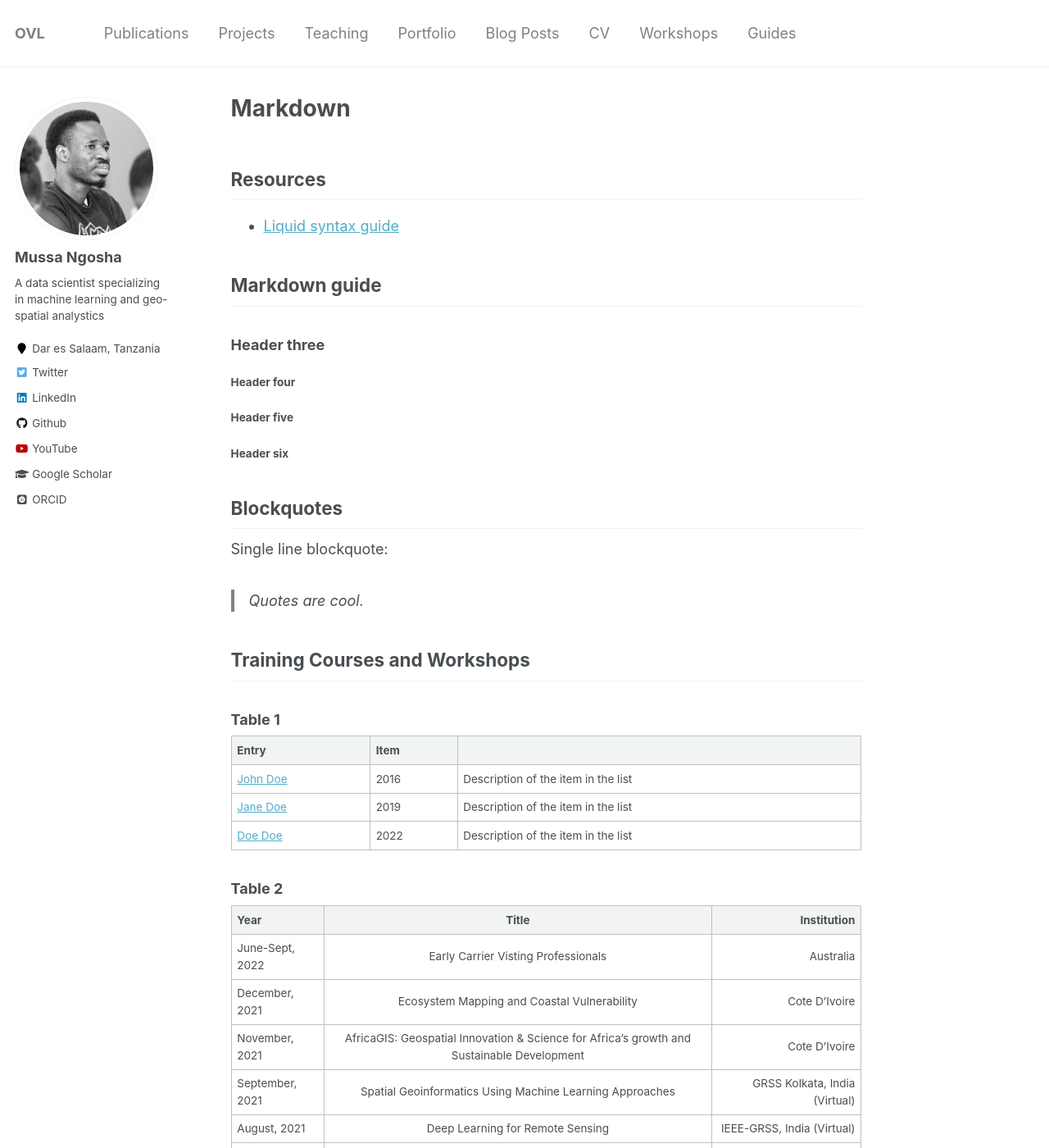
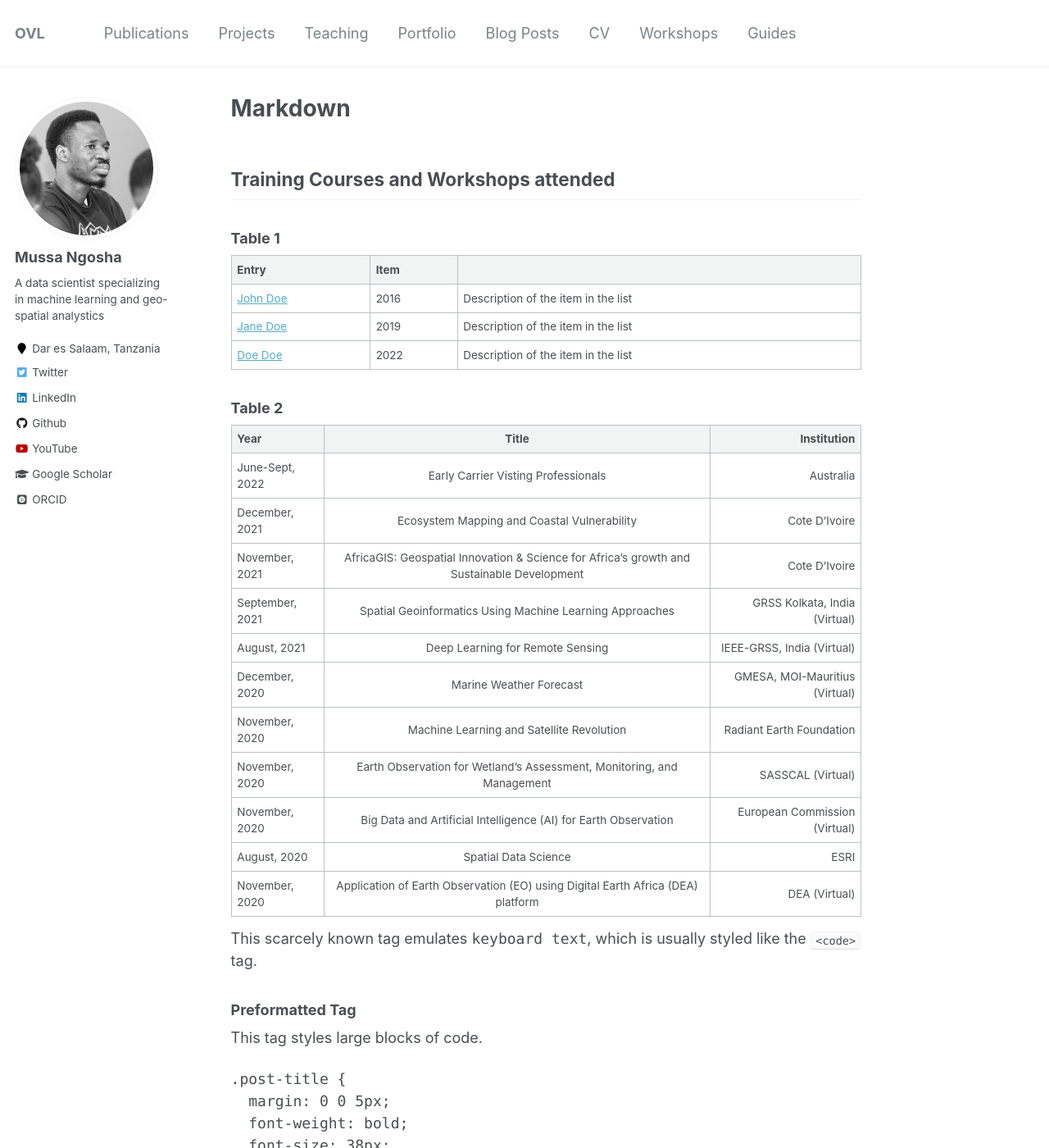
Before and after one commit to NgoshaJr/ngoshajr.github.io, a Jekyll site: the page built from _pages/markdown.md, in a window 1280 px wide and 1400 px high. Shown: the whole window at 82% size. Built offline with Jekyll 4.4.1, drawn with Linux system fonts in a browser that asks for light colours; some web fonts are replaced; some of the changed text lies outside the part shown.

Commit message:
Update markdown.md

```diff
--- a/_pages/markdown.md
+++ b/_pages/markdown.md
@@ -6,27 +6,7 @@ redirect_from:
   - /md/
   - /markdown.html
 ---
-
-## Resources
- * [Liquid syntax guide](https://shopify.github.io/liquid/tags/control-flow/)
-
-## Markdown guide
-
-### Header three
-
-#### Header four
-
-##### Header five
-
-###### Header six
-
-## Blockquotes
-
-Single line blockquote:
-
-> Quotes are cool.
-
-## Training Courses and Workshops
+## Training Courses and Workshops attended
 
 ### Table 1
 
@@ -47,12 +27,10 @@ Single line blockquote:
 |August, 2021 | Deep Learning for Remote Sensing    | IEEE-GRSS, India (Virtual)  |
 |December, 2020 | Marine Weather Forecast    | GMESA, MOI-Mauritius (Virtual)  |
 |November, 2020 | Machine Learning and Satellite Revolution     | Radiant Earth Foundation  |
-| cell4   | cell5   | cell6   |
-|-----------------------------|
-| cell1   | cell2   | cell3   |
-| cell4   | cell5   | cell6   |
-|=============================|
-| Foot1   | Foot2   | Foot3   |
+|November, 2020 | Earth Observation for Wetland’s Assessment, Monitoring, and Management    | SASSCAL (Virtual) |
+|November, 2020 | Big Data and Artificial Intelligence (AI) for Earth Observation    | European Commission (Virtual)  |
+|August, 2020 | Spatial Data Science    | ESRI  |
+|November, 2020 | Application of Earth Observation (EO) using Digital Earth Africa (DEA) platform      | DEA (Virtual) |
 
 
 
```
